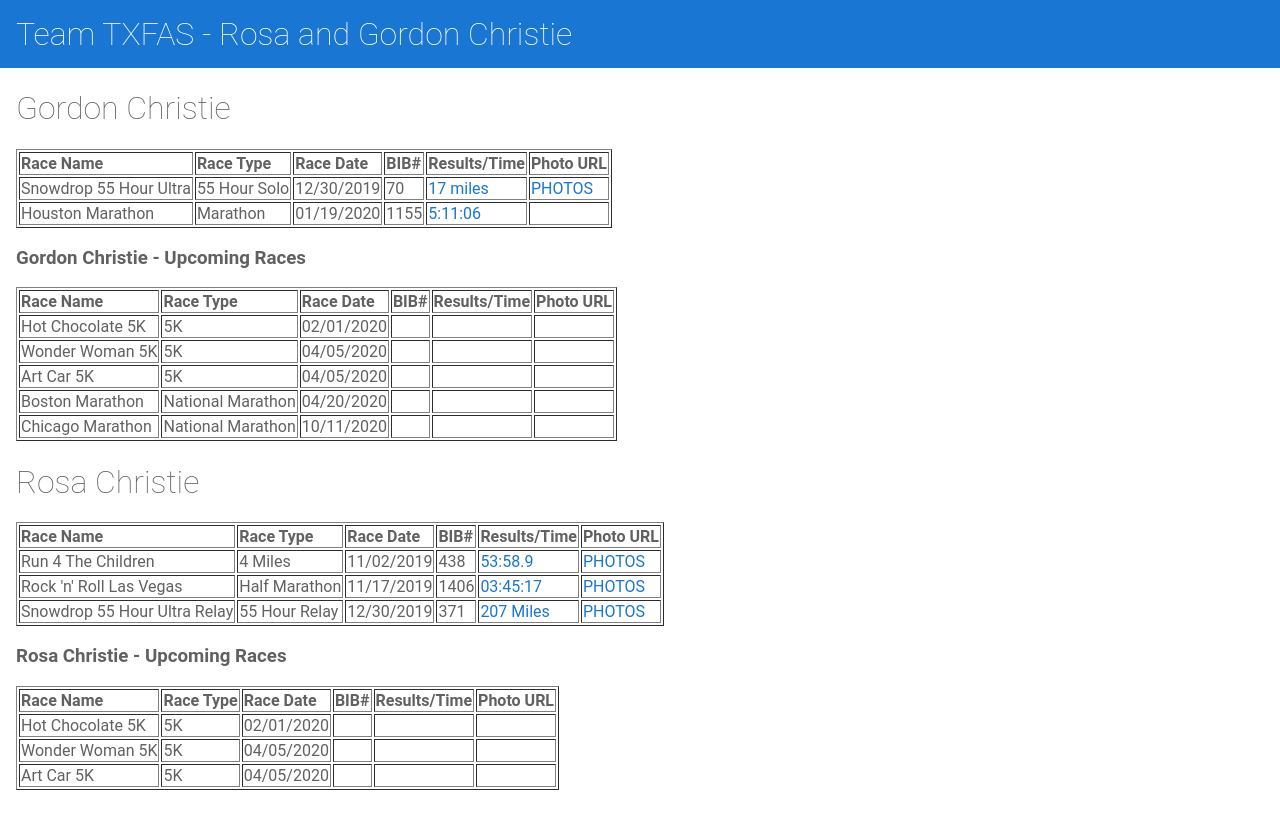
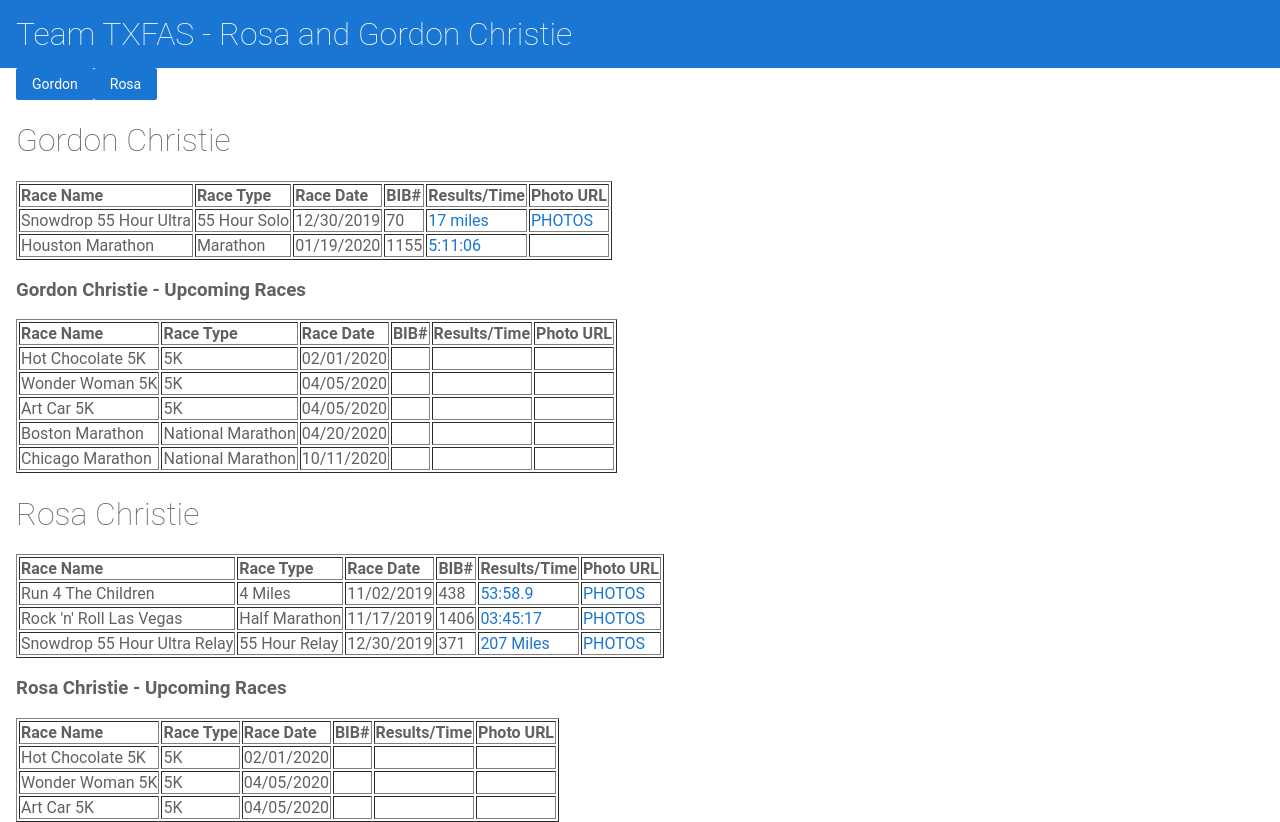
Before and after one commit to gchristie/txfas, an Angular app: page / in a window 1280 px wide. Before the commit the page ends 800 px from the top, so only its background shows below. Built offline with nearby package versions, Linux system fonts and the light colour scheme.

Commit message:
1 file modified

```diff
--- a/src/app/marathon-list/marathon-list.component.html
+++ b/src/app/marathon-list/marathon-list.component.html
@@ -1,3 +1,9 @@
+
+
+<div class="tab">
+  <button (click)="ShowTab('Gordon')" class="tablinks" >Gordon</button>
+  <button (click)="ShowTab('Rosa')" class="tablinks" >Rosa</button>
+</div>
 
 
 <h1>Gordon Christie</h1>
```
